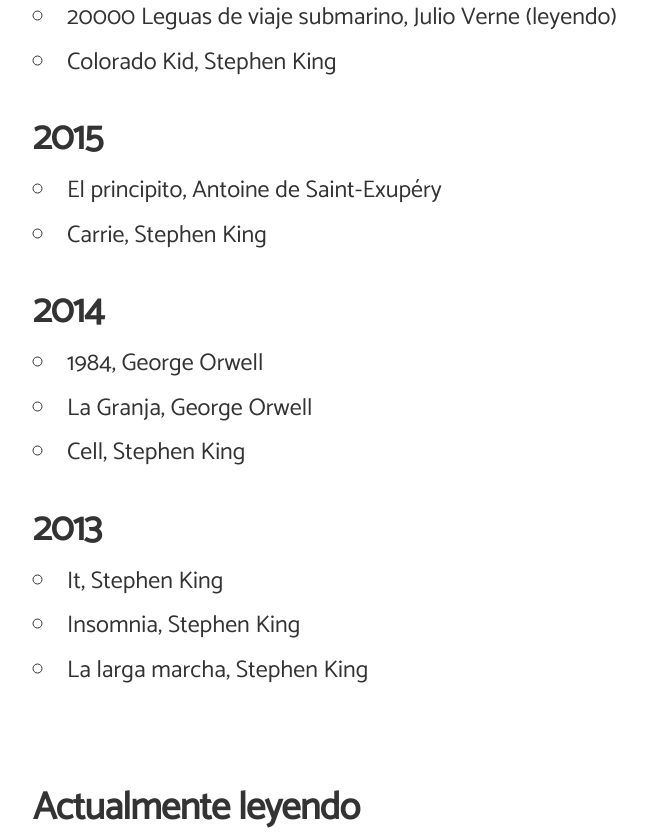
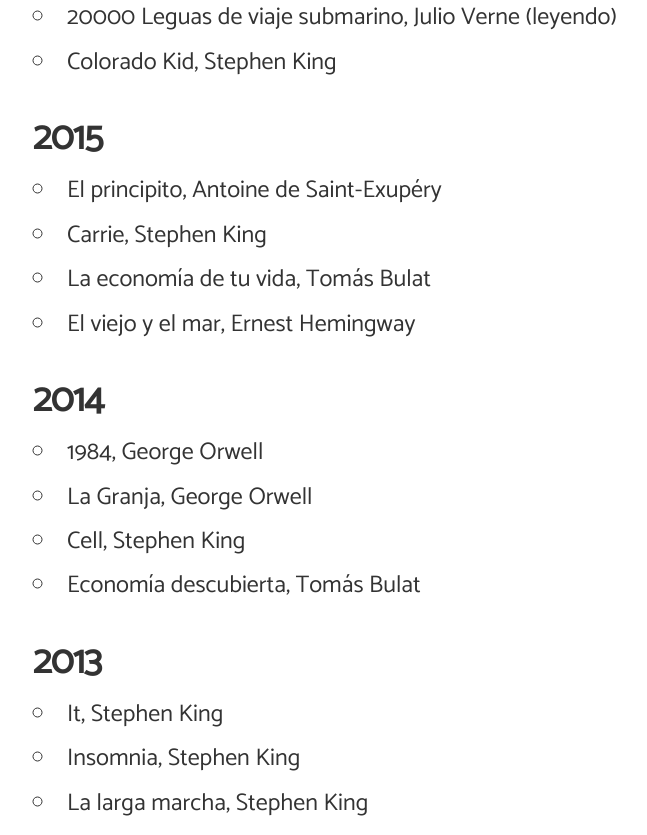
Before and after one commit to angelsimon/angelsimon.github.io, a Jekyll site: the page built from _posts/2016-09-09-libros-que-termine.md, in a window 1280 px wide and 1400 px high, scrolled down 467 px. Shown: the top 835 px of the window, without its empty margins (31-678 px from the left). Built offline with Jekyll 4.4.1, drawn with Linux system fonts in a browser that asks for light colours; nearby versions of some CDN libraries; comment, search, counter and statistics services are not loaded; some of the changed text lies outside the part shown.

Commit message:
Update 2016-09-09-libros-que-termine.md

```diff
--- a/_posts/2016-09-09-libros-que-termine.md
+++ b/_posts/2016-09-09-libros-que-termine.md
@@ -16,18 +16,26 @@ Un breve listado de todos los libros que leí y que estoy leyendo.
 <ul>
 <li>El principito, Antoine de Saint-Exupéry</li>
 <li>Carrie, Stephen King</li>
+<li>La economía de tu vida, Tomás Bulat</li>
+<li>El viejo y el mar, Ernest Hemingway</li>
 </ul>
 <h2>2014</h2>
 <ul>
 <li>1984, George Orwell</li>
 <li>La Granja, George Orwell</li>
 <li>Cell, Stephen King</li>
+<li>Economía descubierta, Tomás Bulat</li>
 </ul>
 <h2>2013</h2>
 <ul>
 <li>It, Stephen King</li>
 <li>Insomnia, Stephen King</li>
 <li>La larga marcha, Stephen King</li>
+<li>A brief history of the Internet, Michael S Hart</li>
+</ul>
+<h2>2012</h2>
+<ul>
+<li>La divina comedia, Dante Alighieri</li>
 </ul>
 
 <style type="text/css" media="screen">
@@ -45,6 +53,7 @@ overflow: hidden;
 }
 </style>
 <br/>
+<p>
 <h2>Actualmente leyendo</h2>
 <div id="gr_grid_widget_1473463072">
 <!-- Show static html as a placeholder in case js is not enabled - javascript include will override this if things work -->
@@ -53,8 +62,10 @@ overflow: hidden;
 </div>
 </div>
 <script src="https://www.goodreads.com/review/grid_widget/40370687.Actualmente%20leyendo?cover_size=medium&hide_link=true&hide_title=true&num_books=20&order=a&shelf=currently-reading&sort=date_added&widget_id=1473463072" type="text/javascript" charset="utf-8"></script>
+</p>
 <br/><br/>
 <br/><br/>
+<p>
 <h2>Próximos a leer</h2>
 <div id="gr_grid_widget_1473463238">
 <!-- Show static html as a placeholder in case js is not enabled - javascript include will override this if things work -->
@@ -62,8 +73,10 @@ overflow: hidden;
 
 </div>
 <script src="https://www.goodreads.com/review/grid_widget/40370687.Pr%C3%B3ximos%20a%20leer?cover_size=medium&hide_link=true&hide_title=true&num_books=20&order=a&shelf=to-read&sort=date_added&widget_id=1473463238" type="text/javascript" charset="utf-8"></script>
+</p>
 <br/><br/>
 <br/><br/><br/>
+<p>
 <h2>Leídos</h2>
 <div id="gr_grid_widget_1473463304">
   <!-- Show static html as a placeholder in case js is not enabled - javascript include will override this if things work -->
@@ -71,3 +84,4 @@ overflow: hidden;
 </div>
 <script src="https://www.goodreads.com/review/grid_widget/40370687.Le%C3%ADdos?cover_size=medium&hide_link=true&hide_title=true&num_books=50&order=a&shelf=read&sort=date_added&widget_id=1473463304" type="text/javascript" charset="utf-8"></script>
 <br/><br/>
+</p>
```
